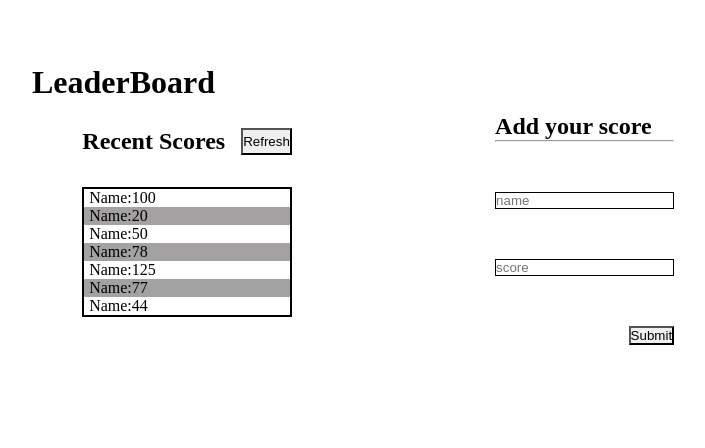
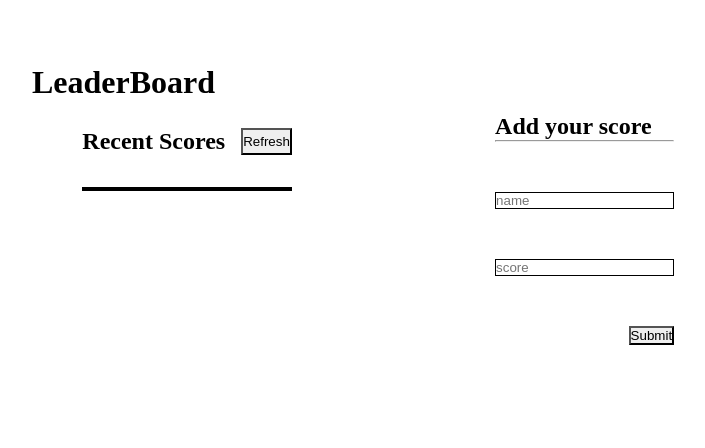
Before and after one commit to Iptysam/LeaderBoard, a website built with webpack: page src/index.html in a window 1280 px wide. Shown: the whole page, without its empty margins (32-737 px from the left). Built offline with nearby package versions, Linux system fonts and the light colour scheme.

Commit message:
Update index.html

```diff
--- a/src/index.html
+++ b/src/index.html
@@ -17,14 +17,7 @@
                 <button id="refresh-button" type="reset">Refresh</button>
                 </div>
                 <div class="score_list">
-                    <ul>
-                    <li>Name:100</li>
-                    <li class="dark-shade">Name:20</li>
-                    <li>Name:50</li>
-                    <li class="dark-shade">Name:78</li>
-                    <li>Name:125</li>
-                    <li class="dark-shade">Name:77</li>
-                    <li>Name:44</li>
+                    <ul id="scores">
                     </ul>
                 </div>
             </div>
```
